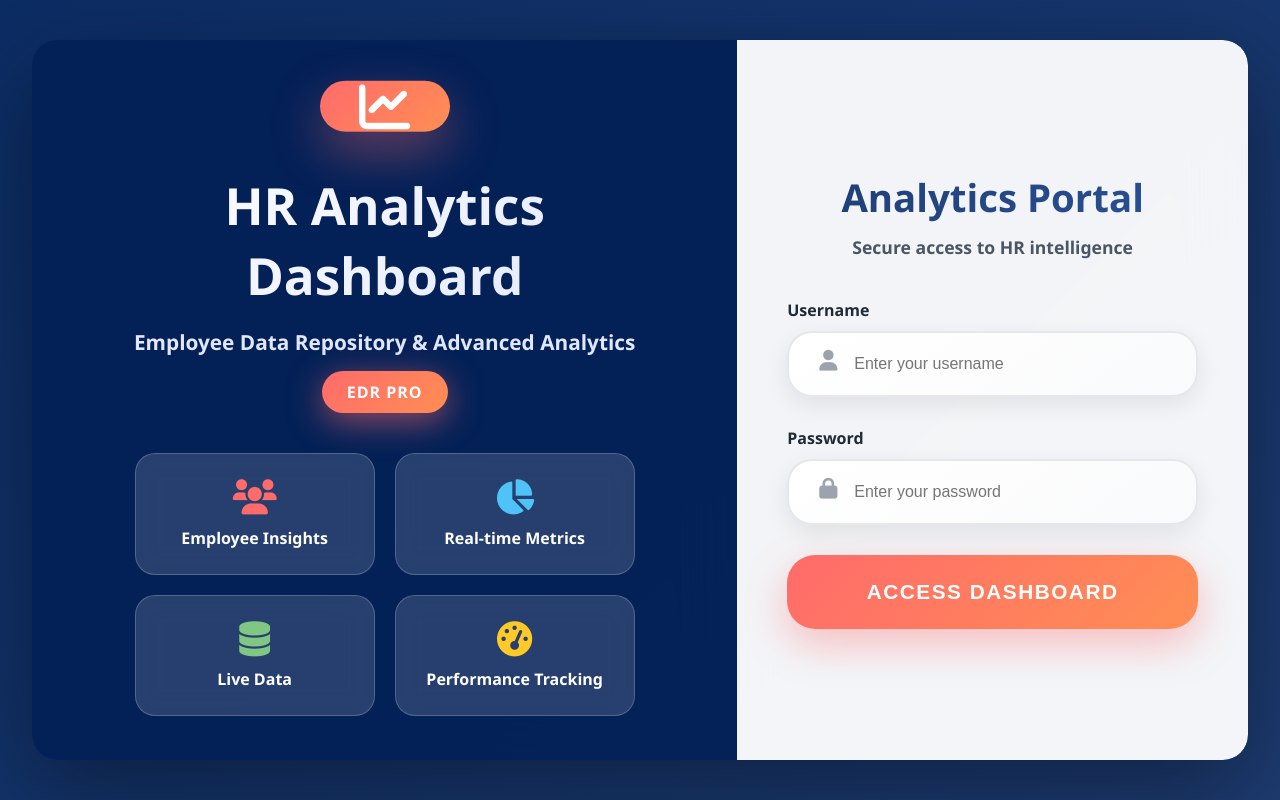
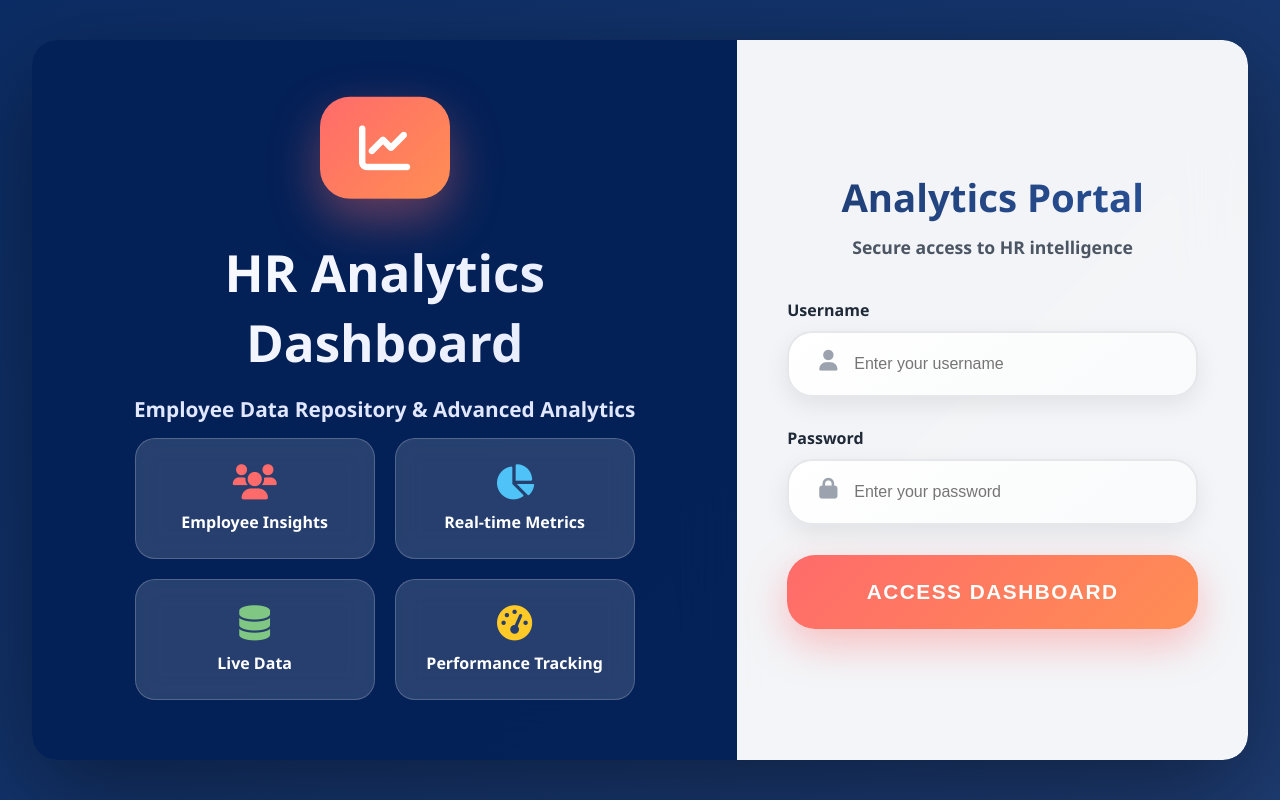
Before and after one commit to kajal161106/HR-ANALYSIS-EDR-DASHBOARD, a Flask app: page / in a window 1280 px wide. Run offline with Flask 3, Linux system fonts and the light colour scheme.

Commit message:
Update index.html

```diff
--- a/templates/index.html
+++ b/templates/index.html
@@ -305,7 +305,6 @@ body {
         </div>
         <h1 class="main-title">HR Analytics Dashboard</h1>
         <p class="tagline">Employee Data Repository & Advanced Analytics</p>
-        <div class="edr-badge">EDR Pro</div>
 
         <div class="feature-grid">
             <div class="feature-card">
```
